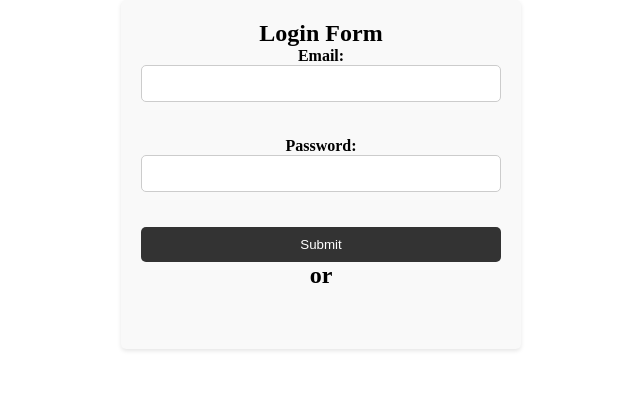
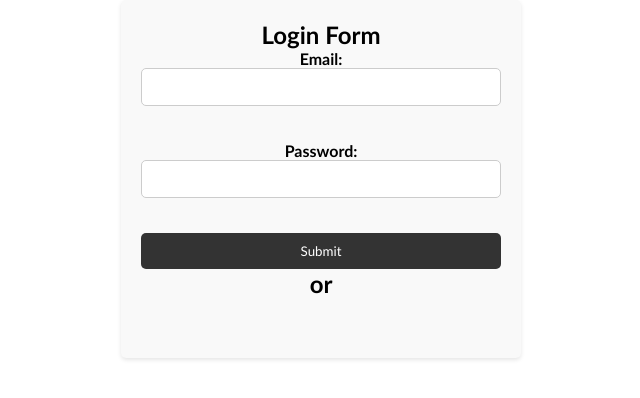
Before and after one commit to ParthVijay13/google-auth, a React (Create React App) app: page / in a window 1280 px wide. Shown: the top 398 px of the page, without its empty margins (319-959 px from the left). Built offline with nearby package versions, Linux system fonts and the light colour scheme.

Commit message:
slight changes

```diff
--- a/src/form.js
+++ b/src/form.js
@@ -1,6 +1,8 @@
 import React, { useState } from 'react';
 import { jwtDecode } from "jwt-decode";
-import { GoogleOAuthProvider, GoogleLogin } from '@react-oauth/google';
+import { GoogleOAuthProvider} from '@react-oauth/google';
+import {  GoogleLogin } from '@react-oauth/google';
+
 
 const LoginForm = () => {
   const [email, setEmail] = useState('');
--- a/src/index.css
+++ b/src/index.css
@@ -3,7 +3,9 @@
   margin: 0;
   padding: 0;
   box-sizing: border-box;
+  font-family: 'Gill Sans', 'Gill Sans MT', Calibri, 'Trebuchet MS', sans-serif;
 }
+
 
 /* CSS */
 .form-container {
@@ -13,6 +15,10 @@
   padding: 20px;
   border-radius: 5px;
   box-shadow: 0 2px 4px rgba(0, 0, 0, 0.1);
+  display: flex;
+  flex-direction: column;
+  margin:  0 auto;
+
 }
 
 .form-group {
```
Also changed, not shown: src/App.js (+0 -8 lines).
